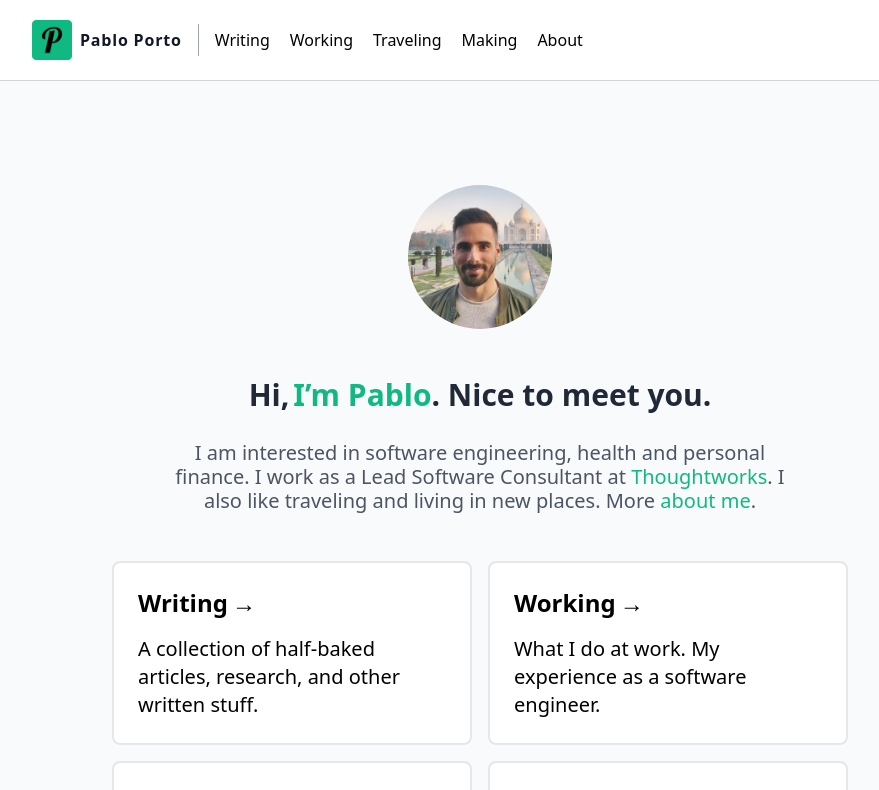
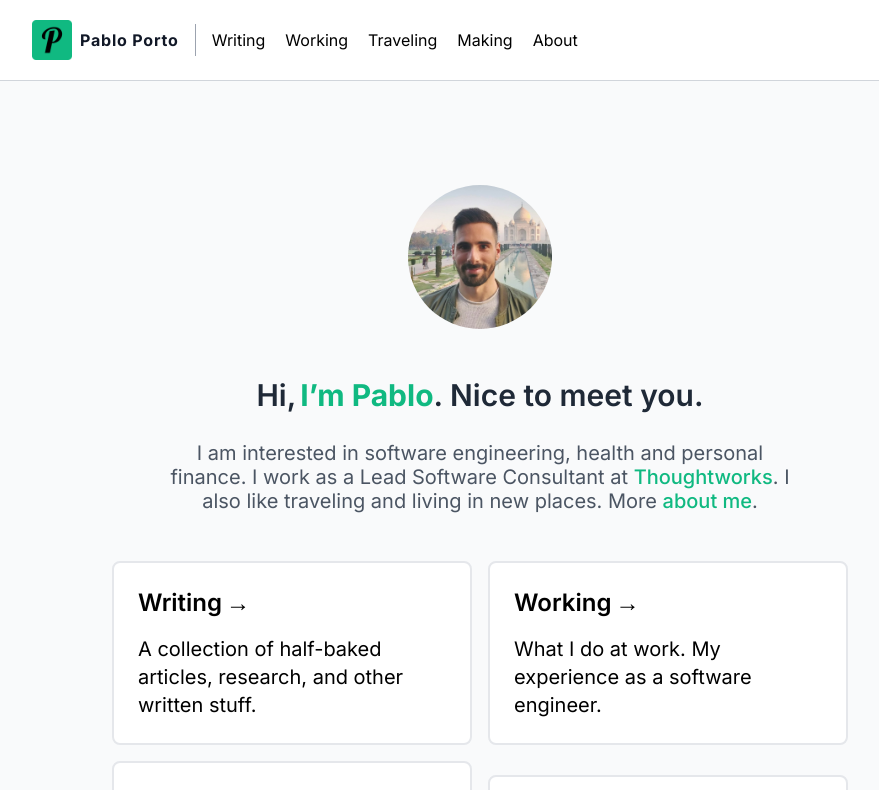
Before and after one commit to portovep/pabloporto.me, a Next.js app: page / in a window 1280 px wide. Shown: the top 790 px of the page, without its empty margins (160-1039 px from the left). Built offline with nearby package versions, Linux system fonts and the light colour scheme.

Commit message:
Change font to Inter using @next/font

```diff
--- a/package.json
+++ b/package.json
@@ -13,12 +13,13 @@
         "performance:check": "./scripts/performance-check.sh"
     },
     "dependencies": {
+        "@next/font": "^13.0.6",
         "@vercel/analytics": "^0.1.5",
         "date-fns": "^2.28.0",
         "gray-matter": "^4.0.3",
         "micromark": "^3.1.0",
         "micromark-extension-gfm": "^2.0.1",
-        "next": "^13.0.4",
+        "next": "^13.0.6",
         "react": "^18.2.0",
         "react-dom": "^18.2.0"
     },
--- a/pages/_app.tsx
+++ b/pages/_app.tsx
@@ -1,12 +1,20 @@
 import '../styles/globals.css';
 import { AppProps } from 'next/app';
+import { Inter } from '@next/font/google';
 import { Analytics } from '@vercel/analytics/react';
+
 import Header from '../components/Header/Header';
 import Footer from '../components/Footer/Footer';
 
+const inter = Inter({
+    subsets: ['latin'],
+    variable: '--font-inter'
+});
+
 export default function App({ Component, pageProps }: AppProps): JSX.Element {
     return (
-        <div className="bg-gray-50 flex flex-col min-h-screen">
+        <div
+            className={`${inter.variable} font-sans text-slate-900 antialiased bg-gray-50 flex flex-col min-h-screen`}>
             <Header />
             <Component {...pageProps} />
             <Footer />
--- a/tailwind.config.js
+++ b/tailwind.config.js
@@ -1,5 +1,6 @@
 // eslint-disable-next-line @typescript-eslint/no-var-requires
 const colors = require('tailwindcss/colors');
+const { fontFamily } = require('tailwindcss/defaultTheme');
 
 module.exports = {
     content: ['./pages/**/*.{js,ts,jsx,tsx}', './components/**/*.{js,ts,jsx,tsx}'],
@@ -16,6 +17,11 @@ module.exports = {
             emerald: colors.emerald,
             yellow: colors.yellow,
             red: colors.red
+        },
+        extend: {
+            fontFamily: {
+                sans: ['var(--font-inter)', fontFamily.sans]
+            }
         }
     },
     plugins: [require('@tailwindcss/typography')]
```
Also changed, not shown: 1 other file (tests, documents, lock files or other folders).
